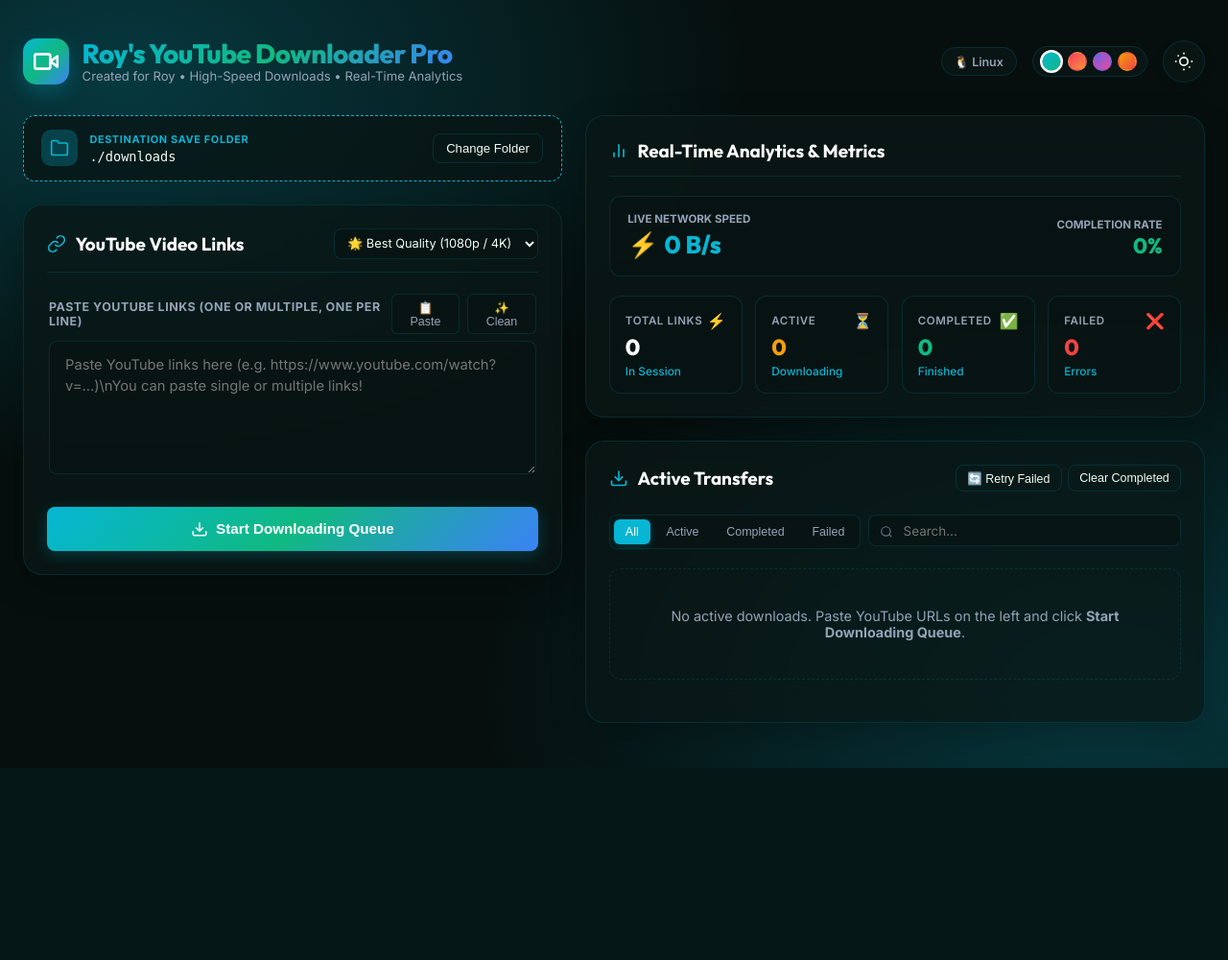
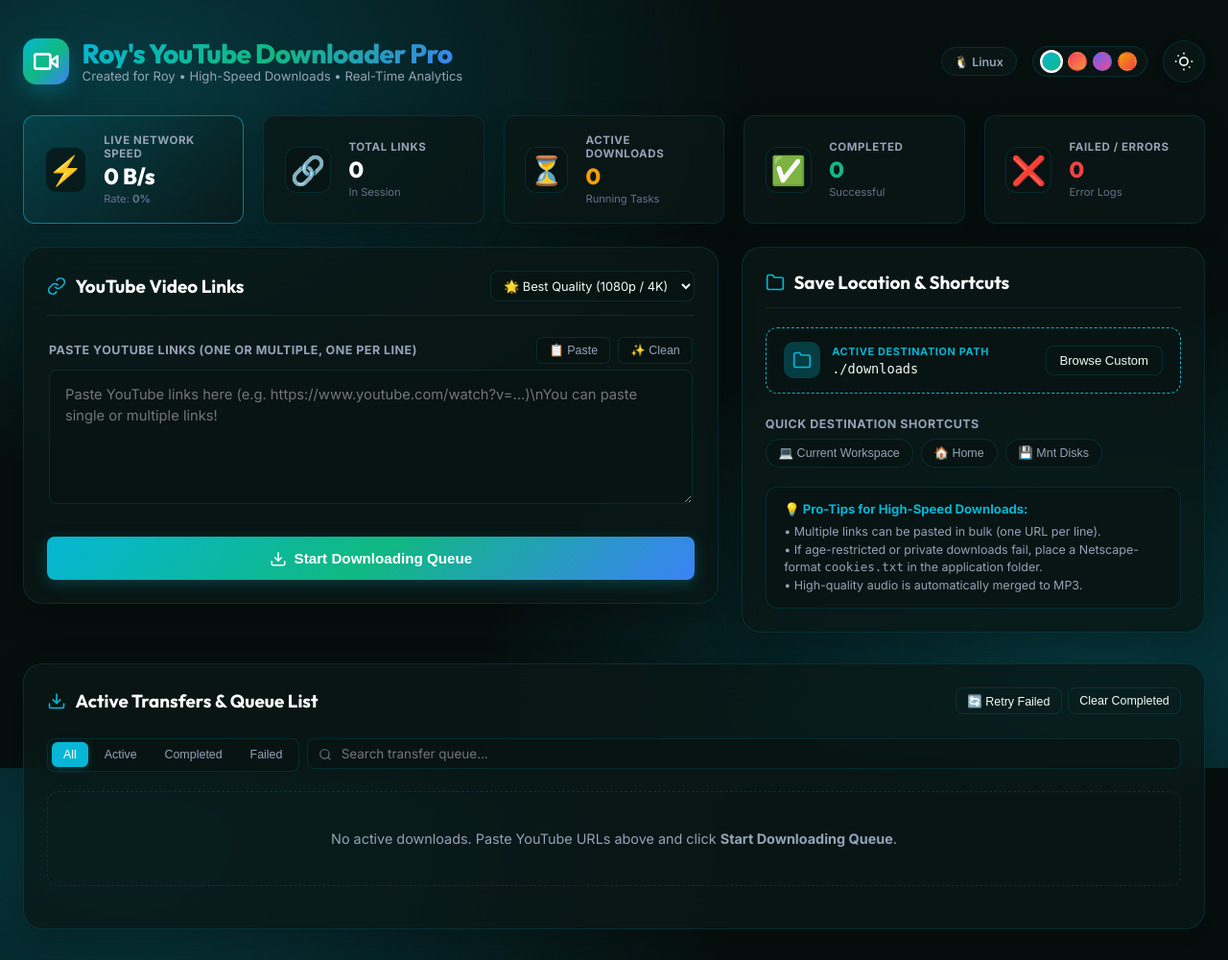
Before and after one commit to sroy1707/yt-download, a Flask app: page / in a window 1280 px wide. Shown: the whole page at 96% size. Before the commit the page ends 800 px from the top, so only its background shows below. Run offline with Flask 3, Linux system fonts and the light colour scheme; data that the repository does not hold is empty; some libraries are stand-ins or nearby versions.

Commit message:
ui updates and fix download

```diff
--- a/app.py
+++ b/app.py
@@ -142,6 +142,24 @@ try:
     def progress():
         return Response(generate_sse_progress(), mimetype='text/event-stream')
 
+    @app.route('/api/download_file/<download_id>')
+    def download_file_route(download_id):
+        from services.downloader import download_progress, download_lock
+        from flask import send_file
+        import os
+
+        with download_lock:
+            item = download_progress.get(download_id)
+
+        if not item or item.get('status') != 'completed':
+            return jsonify({'success': False, 'message': 'File not found or download not completed.'}), 404
+
+        file_path = item.get('file_path')
+        if not file_path or not os.path.exists(file_path):
+            return jsonify({'success': False, 'message': 'File does not exist on server disk.'}), 404
+
+        return send_file(file_path, as_attachment=True)
+
     def open_browser():
         try:
             webbrowser.open_new(f"http://127.0.0.1:{Config.PORT}")
--- a/static/css/style.css
+++ b/static/css/style.css
@@ -228,16 +228,16 @@ body.light-theme .moon-icon { display: block !important; }
 body:not(.light-theme) .sun-icon { display: block !important; }
 body:not(.light-theme) .moon-icon { display: none !important; }
 
-/* Split Screen Dashboard Grid */
-.dashboard-grid {
+/* Workspace Grid Layout */
+.workspace-grid {
     display: grid;
-    grid-template-columns: 1fr 1.15fr;
+    grid-template-columns: 1.2fr 0.8fr;
     gap: 1.5rem;
-    align-items: start;
+    align-items: stretch;
 }
 
 @media (max-width: 1024px) {
-    .dashboard-grid {
+    .workspace-grid {
         grid-template-columns: 1fr;
     }
 }
@@ -558,41 +558,82 @@ body:not(.light-theme) .moon-icon { display: none !important; }
     transform: translateY(0);
 }
 
-/* Analytics Overview Widget Panel */
-.analytics-panel {
+/* Analytics Overview Widget Row */
+.analytics-row {
     display: grid;
-    grid-template-columns: repeat(auto-fit, minmax(130px, 1fr));
-    gap: 0.85rem;
+    grid-template-columns: repeat(5, 1fr);
+    gap: 1.25rem;
+    width: 100%;
+}
+
+@media (max-width: 1200px) {
+    .analytics-row {
+        grid-template-columns: repeat(3, 1fr);
+    }
+}
+
+@media (max-width: 768px) {
+    .analytics-row {
+        grid-template-columns: 1fr 1fr;
+    }
+}
+
+@media (max-width: 480px) {
+    .analytics-row {
+        grid-template-columns: 1fr;
+    }
 }
 
 .analytics-card {
-    background: var(--bg-input);
+    background: var(--bg-card);
+    backdrop-filter: blur(20px);
     border: 1px solid var(--border-color);
     border-radius: var(--radius-md);
-    padding: 0.95rem 1rem;
+    padding: 1.15rem 1.35rem;
+    box-shadow: 0 8px 25px rgba(0, 0, 0, 0.18);
     display: flex;
-    flex-direction: column;
-    gap: 0.4rem;
+    align-items: center;
+    gap: 1.15rem;
     transition: var(--transition-smooth);
 }
 
 .analytics-card:hover {
-    border-color: var(--brand-color);
     transform: translateY(-2px);
+    border-color: var(--border-focus);
+    box-shadow: 0 12px 30px var(--brand-glow);
 }
 
-.analytics-header {
+.analytics-card.card-speed {
+    background: linear-gradient(135deg, rgba(6, 182, 212, 0.12) 0%, var(--bg-card) 100%);
+    border: 1px solid var(--border-focus);
+}
+
+.analytics-icon {
+    font-size: 1.85rem;
     display: flex;
-    justify-content: space-between;
     align-items: center;
+    justify-content: center;
+    width: 48px;
+    height: 48px;
+    background: var(--bg-input);
+    border-radius: 12px;
+    border: 1px solid var(--border-color);
+    color: var(--brand-color);
+}
+
+.analytics-info {
+    display: flex;
+    flex-direction: column;
+    gap: 0.15rem;
+    overflow: hidden;
 }
 
 .analytics-label {
     font-size: 0.72rem;
+    font-weight: 700;
     color: var(--text-secondary);
     text-transform: uppercase;
     letter-spacing: 0.05em;
-    font-weight: 600;
 }
 
 .analytics-value {
@@ -600,40 +641,12 @@ body:not(.light-theme) .moon-icon { display: none !important; }
     font-size: 1.45rem;
     font-weight: 800;
     color: var(--text-title);
-    line-height: 1;
+    line-height: 1.2;
 }
 
 .analytics-sub {
-    font-size: 0.74rem;
-    color: var(--brand-color);
-    font-weight: 500;
-}
-
-/* Speed Gauge Card */
-.speed-gauge-card {
-    background: var(--bg-input);
-    border: 1px solid var(--border-color);
-    border-radius: var(--radius-md);
-    padding: 1rem 1.15rem;
-    display: flex;
-    justify-content: space-between;
-    align-items: center;
-}
-
-.speed-info {
-    display: flex;
-    flex-direction: column;
-    gap: 0.2rem;
-}
-
-.speed-meter {
-    font-family: 'Outfit', sans-serif;
-    font-size: 1.6rem;
-    font-weight: 800;
-    color: var(--brand-color);
-    display: flex;
-    align-items: center;
-    gap: 0.4rem;
+    font-size: 0.7rem;
+    color: var(--text-muted);
 }
 
 /* Transfers Tabs & Filter */
--- a/static/js/app.js
+++ b/static/js/app.js
@@ -33,6 +33,12 @@ function initApp() {
 
     // Light dismiss listener for dialogs
     setupDialogFallbacks();
+
+    // Auto-parse inputs if browser restored text in the input box on refresh
+    const textarea = document.getElementById('urls_input');
+    if (textarea && textarea.value.trim()) {
+        parseUrlsFromTextarea();
+    }
 }
 
 function setThemePalette(paletteName, element) {
@@ -423,6 +429,9 @@ function renderProgress(downloads) {
                         <button type="button" class="btn-secondary preview-video-btn" style="padding: 0.2rem 0.5rem; font-size: 0.74rem;" title="Watch Video">
                             ▶️ Preview
                         </button>
+                        <a class="btn-primary local-download-btn" style="padding: 0.2rem 0.5rem; font-size: 0.74rem; text-decoration: none; display:none; align-items: center; gap: 0.25rem;" title="Download file to your local computer">
+                            ⬇️ Save to PC
+                        </a>
                     </div>
                 </div>
                 <div class="error-box" style="display:none; color: var(--accent-error); font-size: 0.8rem; background: rgba(239,68,68,0.1); padding: 0.5rem; border-radius:6px; margin-top: 0.3rem;"></div>
@@ -450,6 +459,15 @@ function renderProgress(downloads) {
         previewBtn.onclick = () => {
             openVideoModal(dl.url);
         };
+
+        const localDownloadBtn = card.querySelector('.local-download-btn');
+        if (dl.status === 'completed') {
+            localDownloadBtn.style.display = 'inline-flex';
+            localDownloadBtn.href = `/api/download_file/${dl.id}`;
+            localDownloadBtn.setAttribute('download', '');
+        } else {
+            localDownloadBtn.style.display = 'none';
+        }
 
         const retryBtn = card.querySelector('.retry-btn');
         if (dl.status === 'error') {
@@ -561,14 +579,33 @@ async function loadQuickDirs() {
             }
             if (data.directories) {
                 const container = document.getElementById('quick-dirs-container');
+                if (container) {
                     container.innerHTML = '';
+                }
+
+                const mainContainer = document.getElementById('quick-dirs-main-container');
+                if (mainContainer) {
+                    mainContainer.innerHTML = '';
+                }
+
                 data.directories.forEach(d => {
+                    if (container) {
                         const chip = document.createElement('button');
                         chip.type = 'button';
                         chip.className = 'chip-btn';
                         chip.innerText = d.name;
                         chip.onclick = () => loadDirectory(d.path);
                         container.appendChild(chip);
+                    }
+
+                    if (mainContainer) {
+                        const mainChip = document.createElement('button');
+                        mainChip.type = 'button';
+                        mainChip.className = 'chip-btn';
+                        mainChip.innerText = d.name;
+                        mainChip.onclick = () => setDownloadPath(d.path);
+                        mainContainer.appendChild(mainChip);
+                    }
                 });
             }
         }
--- a/templates/index.html
+++ b/templates/index.html
@@ -60,31 +60,64 @@
             </div>
         </div>
 
-        <!-- 2-COLUMN SPLIT DASHBOARD GRID -->
-        <div class="dashboard-grid">
-
-            <!-- LEFT COLUMN: LINKS & QUEUE MANAGEMENT -->
-            <div class="dash-column">
-
-                <!-- Destination Save Folder Banner -->
-                <div class="folder-banner">
-                    <div class="folder-info">
-                        <div class="folder-icon">
-                            <svg width="20" height="20" viewBox="0 0 24 24" fill="none" stroke="currentColor" stroke-width="2">
-                                <path d="M22 19a2 2 0 0 1-2 2H4a2 2 0 0 1-2-2V5a2 2 0 0 1 2-2h5l2 3h9a2 2 0 0 1 2 2z"></path>
-                            </svg>
-                        </div>
-                        <div class="folder-details">
-                            <span class="folder-label">Destination Save Folder</span>
-                            <span class="folder-path" id="active-folder-display">Loading folder...</span>
+        <!-- REAL-TIME ANALYTICS DASHBOARD ROW -->
+        <div class="analytics-row">
+            <!-- Speed & Completion Card -->
+            <div class="analytics-card card-speed">
+                <div class="analytics-icon">⚡</div>
+                <div class="analytics-info">
+                    <span class="analytics-label">Live Network Speed</span>
+                    <span class="analytics-value" id="analytics-total-speed">0 B/s</span>
+                    <span class="analytics-sub">Rate: <strong id="analytics-completion-rate">0%</strong></span>
                 </div>
             </div>
-                    <button type="button" class="btn-secondary" onclick="openFolderPicker()" style="padding: 0.45rem 0.85rem; font-size: 0.82rem;">
-                        Change Folder
-                    </button>
+
+            <!-- Total Links Card -->
+            <div class="analytics-card">
+                <div class="analytics-icon" style="color: var(--brand-accent);">🔗</div>
+                <div class="analytics-info">
+                    <span class="analytics-label">Total Links</span>
+                    <span class="analytics-value" id="stat-total">0</span>
+                    <span class="analytics-sub">In Session</span>
+                </div>
             </div>
 
-                <!-- Input & Links Card -->
+            <!-- Active Queue Card -->
+            <div class="analytics-card">
+                <div class="analytics-icon" style="color: var(--accent-warning);">⏳</div>
+                <div class="analytics-info">
+                    <span class="analytics-label">Active Downloads</span>
+                    <span class="analytics-value" id="stat-active" style="color: var(--accent-warning);">0</span>
+                    <span class="analytics-sub">Running Tasks</span>
+                </div>
+            </div>
+
+            <!-- Completed Card -->
+            <div class="analytics-card">
+                <div class="analytics-icon" style="color: var(--accent-success);">✅</div>
+                <div class="analytics-info">
+                    <span class="analytics-label">Completed</span>
+                    <span class="analytics-value" id="stat-completed" style="color: var(--accent-success);">0</span>
+                    <span class="analytics-sub">Successful</span>
+                </div>
+            </div>
+
+            <!-- Failed Card -->
+            <div class="analytics-card">
+                <div class="analytics-icon" style="color: var(--accent-error);">❌</div>
+                <div class="analytics-info">
+                    <span class="analytics-label">Failed / Errors</span>
+                    <span class="analytics-value" id="stat-failed" style="color: var(--accent-error);">0</span>
+                    <span class="analytics-sub">Error Logs</span>
+                </div>
+            </div>
+        </div>
+
+        <!-- MAIN WORKSPACE 2-COLUMN GRID -->
+        <div class="workspace-grid">
+
+            <!-- LEFT COLUMN: LINKS & QUALITY INPUT -->
+            <div class="dash-column">
                 <form onsubmit="startDownloads(event)">
                     <input type="hidden" id="download_path">
 
@@ -147,79 +180,57 @@
                 </form>
             </div>
 
-            <!-- RIGHT COLUMN: ANALYTICS & DOWNLOAD DASHBOARD -->
+            <!-- RIGHT COLUMN: SAVE CONFIGURATION CARD -->
             <div class="dash-column">
-
-                <!-- Real-Time Analytics Panel -->
-                <div class="card">
+                <div class="card" style="height: 100%;">
                     <div class="card-header">
                         <div class="card-title">
                             <svg width="20" height="20" viewBox="0 0 24 24" fill="none" stroke="currentColor" stroke-width="2">
-                                <line x1="18" y1="20" x2="18" y2="10"></line>
-                                <line x1="12" y1="20" x2="12" y2="4"></line>
-                                <line x1="6" y1="20" x2="6" y2="14"></line>
+                                <path d="M22 19a2 2 0 0 1-2 2H4a2 2 0 0 1-2-2V5a2 2 0 0 1 2-2h5l2 3h9a2 2 0 0 1 2 2z"></path>
                             </svg>
-                            Real-Time Analytics & Metrics
+                            Save Location & Shortcuts
                         </div>
                     </div>
 
-                    <!-- Speed Gauge Banner -->
-                    <div class="speed-gauge-card">
-                        <div class="speed-info">
-                            <span style="font-size:0.72rem; color:var(--text-secondary); font-weight:700; text-transform:uppercase;">Live Network Speed</span>
-                            <div class="speed-meter">
-                                <span>⚡</span>
-                                <span id="analytics-total-speed">0 B/s</span>
+                    <!-- Destination Save Folder Banner -->
+                    <div class="folder-banner">
+                        <div class="folder-info">
+                            <div class="folder-icon">
+                                <svg width="20" height="20" viewBox="0 0 24 24" fill="none" stroke="currentColor" stroke-width="2">
+                                    <path d="M22 19a2 2 0 0 1-2 2H4a2 2 0 0 1-2-2V5a2 2 0 0 1 2-2h5l2 3h9a2 2 0 0 1 2 2z"></path>
+                                </svg>
+                            </div>
+                            <div class="folder-details">
+                                <span class="folder-label">Active Destination Path</span>
+                                <span class="folder-path" id="active-folder-display">Loading folder...</span>
                             </div>
                         </div>
-                        <div style="text-align: right;">
-                            <span style="font-size:0.72rem; color:var(--text-secondary); font-weight:700; text-transform:uppercase;">Completion Rate</span>
-                            <div style="font-family:'Outfit',sans-serif; font-size:1.4rem; font-weight:800; color:var(--accent-success);" id="analytics-completion-rate">0%</div>
+                        <button type="button" class="btn-secondary" onclick="openFolderPicker()" style="padding: 0.45rem 0.85rem; font-size: 0.82rem; white-space: nowrap;">
+                            Browse Custom
+                        </button>
+                    </div>
+
+                    <!-- Main Page Quick Save Location Chips -->
+                    <div style="display: flex; flex-direction: column; gap: 0.5rem; margin-top: 0.25rem;">
+                        <span style="font-size: 0.78rem; font-weight: 700; color: var(--text-secondary); text-transform: uppercase; letter-spacing: 0.04em;">Quick Destination Shortcuts</span>
+                        <div class="quick-chips" id="quick-dirs-main-container" style="display: flex; flex-wrap: wrap; gap: 0.5rem;">
+                            <!-- Filled dynamically via JS -->
                         </div>
                     </div>
 
-                    <!-- Analytics Grid -->
-                    <div class="analytics-panel">
-                        <div class="analytics-card">
-                            <div class="analytics-header">
-                                <span class="analytics-label">Total Links</span>
-                                <span>⚡</span>
+                    <!-- Pro Help Tips -->
+                    <div style="margin-top: auto; padding: 0.85rem 1.15rem; background: var(--bg-input); border: 1px solid var(--border-color); border-radius: var(--radius-md); font-size: 0.78rem; line-height: 1.5; color: var(--text-secondary);">
+                        <strong style="color: var(--brand-color); display: block; margin-bottom: 0.25rem; font-size: 0.82rem;">💡 Pro-Tips for High-Speed Downloads:</strong>
+                        • Multiple links can be pasted in bulk (one URL per line).<br>
+                        • If age-restricted or private downloads fail, place a Netscape-format <code>cookies.txt</code> in the application folder.<br>
+                        • High-quality audio is automatically merged to MP3.
                     </div>
-                            <div class="analytics-value" id="stat-total">0</div>
-                            <span class="analytics-sub">In Session</span>
-                        </div>
-
-                        <div class="analytics-card">
-                            <div class="analytics-header">
-                                <span class="analytics-label">Active</span>
-                                <span>⏳</span>
-                            </div>
-                            <div class="analytics-value" id="stat-active" style="color:var(--accent-warning);">0</div>
-                            <span class="analytics-sub">Downloading</span>
-                        </div>
-
-                        <div class="analytics-card">
-                            <div class="analytics-header">
-                                <span class="analytics-label">Completed</span>
-                                <span>✅</span>
-                            </div>
-                            <div class="analytics-value" id="stat-completed" style="color:var(--accent-success);">0</div>
-                            <span class="analytics-sub">Finished</span>
-                        </div>
-
-                        <div class="analytics-card">
-                            <div class="analytics-header">
-                                <span class="analytics-label">Failed</span>
-                                <span>❌</span>
-                            </div>
-                            <div class="analytics-value" id="stat-failed" style="color:var(--accent-error);">0</div>
-                            <span class="analytics-sub">Errors</span>
                 </div>
             </div>
         </div>
 
-                <!-- Active Downloads Queue Card -->
-                <div class="card">
+        <!-- BOTTOM: ACTIVE TRANSFERS QUEUE (FULL WIDTH) -->
+        <div class="card" style="margin-top: 0.5rem;">
             <div class="dash-controls">
                 <div class="card-title">
                     <svg width="20" height="20" viewBox="0 0 24 24" fill="none" stroke="currentColor" stroke-width="2">
@@ -227,7 +238,7 @@
                         <polyline points="7 10 12 15 17 10"></polyline>
                         <line x1="12" y1="15" x2="12" y2="3"></line>
                     </svg>
-                            Active Transfers
+                    Active Transfers & Queue List
                 </div>
 
                 <div style="display: flex; gap: 0.4rem;">
@@ -253,19 +264,16 @@
                         <circle cx="11" cy="11" r="8"></circle>
                         <line x1="21" y1="21" x2="16.65" y2="16.65"></line>
                     </svg>
-                            <input type="text" id="search-input" class="input-control" placeholder="Search..." oninput="onSearchInput()">
+                    <input type="text" id="search-input" class="input-control" placeholder="Search transfer queue..." oninput="onSearchInput()">
                 </div>
             </div>
 
             <div id="no-downloads" class="empty-state">
-                        No active downloads. Paste YouTube URLs on the left and click <strong>Start Downloading Queue</strong>.
+                No active downloads. Paste YouTube URLs above and click <strong>Start Downloading Queue</strong>.
             </div>
 
-                    <div id="progress-cards" style="display: flex; flex-direction: column; gap: 0.85rem; max-height: 420px; overflow-y: auto;">
+            <div id="progress-cards" style="display: flex; flex-direction: column; gap: 0.85rem; max-height: 500px; overflow-y: auto;">
                 <!-- Download Transfer Cards rendered here -->
-                    </div>
-                </div>
-
             </div>
         </div>
     </div>
```
Also changed, not shown: services/downloader.py (+4 -23 lines). Lines whose indentation alone changed are shown as unchanged.
